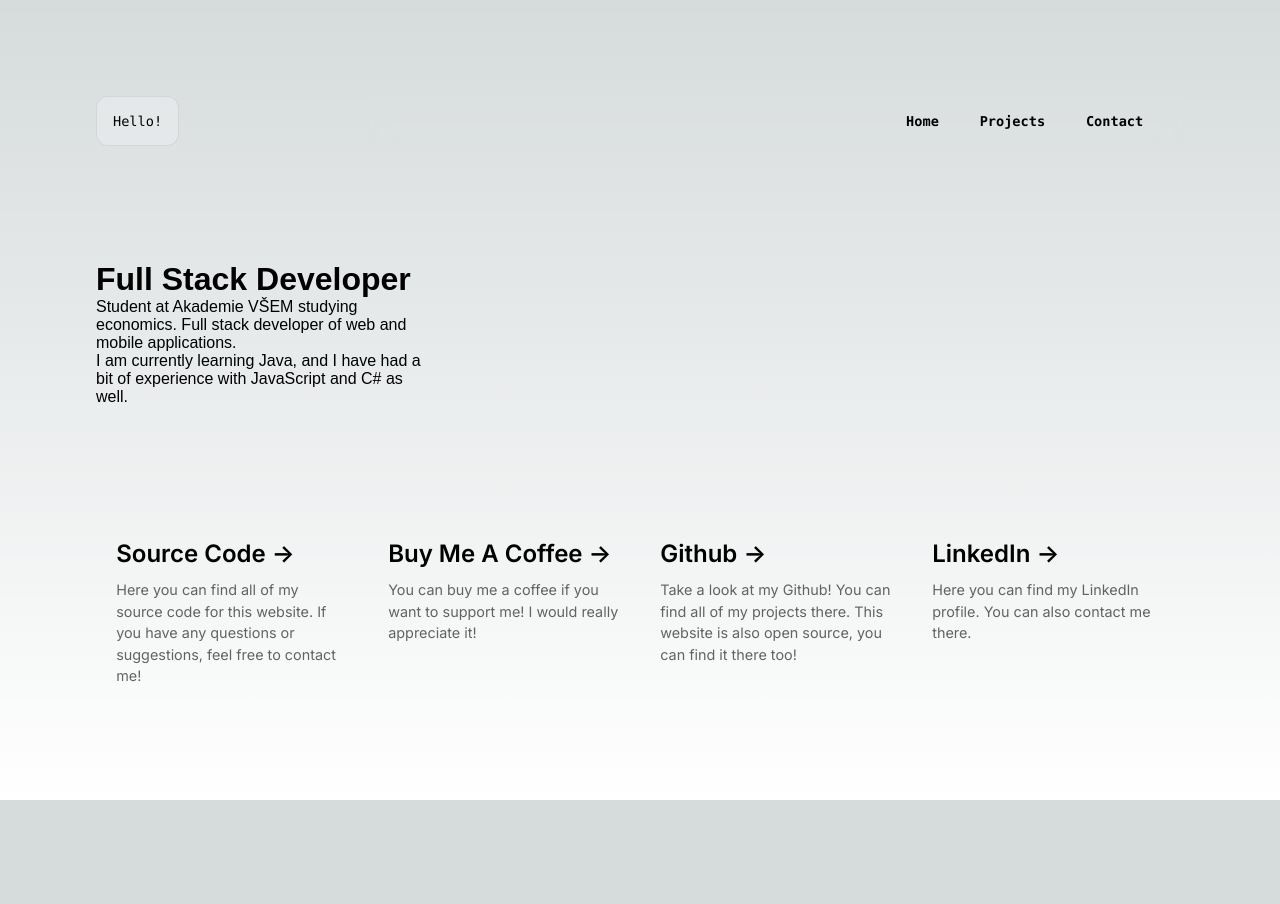
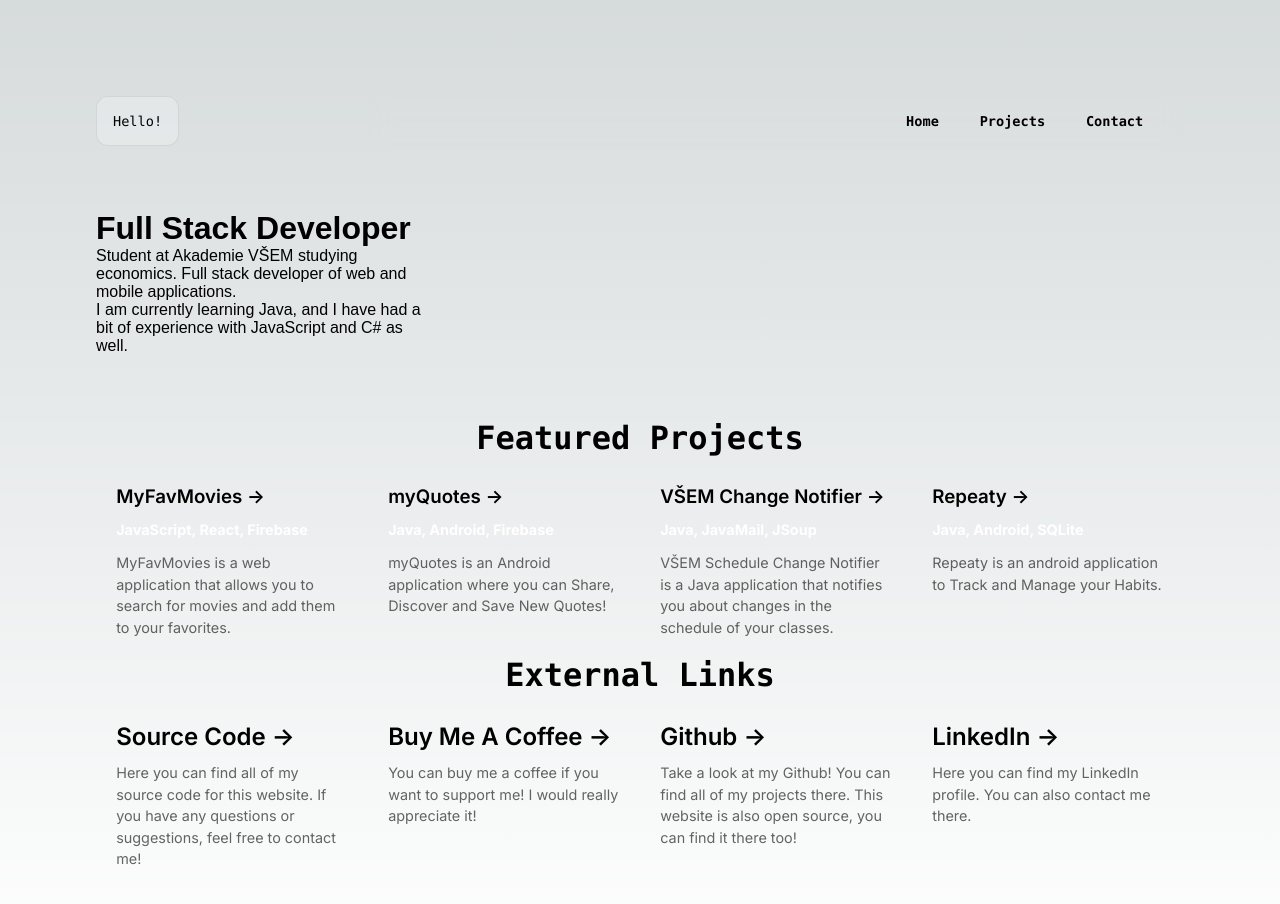
Before and after one commit to lukassobotik/personal-website, a Next.js app: page / in a window 1280 px wide. Shown: the top 904 px of the page. Before the commit the page ends 800 px from the top, so only its background shows below. Built offline with nearby package versions, Linux system fonts and the light colour scheme.

Commit message:
Featured Projects Basic Display

```diff
--- a/pages/index.tsx
+++ b/pages/index.tsx
@@ -23,6 +23,58 @@ export default function Home() {
           </div>
         </div>
 
+        <h2 className={styles.featured}>
+          Featured Projects
+        </h2>
+        <div className={styles.grid}>
+          <a href={""} className={styles.project}>
+            <h3 className={inter.className}>
+              MyFavMovies <span>-&gt;</span>
+            </h3>
+            <h5 className={inter.className}>
+              JavaScript, React, Firebase
+            </h5>
+            <p className={inter.className}>
+              MyFavMovies is a web application that allows you to search for movies and add them to your favorites.
+            </p>
+          </a>
+          <a href={""} className={styles.project}>
+            <h3 className={inter.className}>
+              myQuotes <span>-&gt;</span>
+            </h3>
+            <h5 className={inter.className}>
+              Java, Android, Firebase
+            </h5>
+            <p className={inter.className}>
+              myQuotes is an Android application where you can Share, Discover and Save New Quotes!
+            </p>
+          </a>
+          <a href={""} className={styles.project}>
+            <h3 className={inter.className}>
+              VŠEM Change Notifier <span>-&gt;</span>
+            </h3>
+            <h5 className={inter.className}>
+              Java, JavaMail, JSoup
+            </h5>
+            <p className={inter.className}>
+                VŠEM Schedule Change Notifier is a Java application that notifies you about changes in the schedule of your classes.
+            </p>
+          </a>
+          <a href={""} className={styles.project}>
+            <h3 className={inter.className}>
+              Repeaty <span>-&gt;</span>
+            </h3>
+            <h5 className={inter.className}>
+              Java, Android, SQLite
+            </h5>
+            <p className={inter.className}>
+              Repeaty is an android application to Track and Manage your Habits.
+            </p>
+          </a>
+        </div>
+        <h2 className={styles.featured}>
+          External Links
+        </h2>
         <div className={styles.grid}>
           <a href="https://github.com/PuckyEU/puckyeu.github.io" className={styles.card}>
             <h2 className={inter.className}>
--- a/styles/Home.module.css
+++ b/styles/Home.module.css
@@ -87,6 +87,47 @@
   width: 30%;
 }
 
+.featured {
+  text-align: center;
+  font-size: 2rem;
+  font-weight: 600;
+  margin-bottom: 0.7rem;
+}
+
+.project {
+  padding: 1rem 1.2rem;
+  border-radius: var(--border-radius);
+  background: rgba(var(--card-rgb), 0);
+  border: 1px solid rgba(var(--card-border-rgb), 0);
+  transition: background 200ms, border 200ms;
+ }
+
+.project span {
+  display: inline-block;
+  transition: transform 200ms;
+}
+
+.project h3 {
+  font-weight: 600;
+  margin-bottom: 0.7rem;
+}
+
+.project h5 {
+  margin-bottom: 0.7rem;
+  font-size: 0.9rem;
+  line-height: 1.5;
+  max-width: 30ch;
+  color: white;
+}
+
+.project p {
+  margin: 0;
+  opacity: 0.6;
+  font-size: 0.9rem;
+  line-height: 1.5;
+  max-width: 30ch;
+}
+
 .navbar {
   display: flex;
   align-items: center;
@@ -116,6 +157,15 @@
   }
 
   .card:hover span {
+    transform: translateX(4px);
+  }
+
+  .project:hover {
+    background: rgba(var(--card-rgb), 0.1);
+    border: 1px solid rgba(var(--card-border-rgb), 0.15);
+  }
+
+  .project:hover span {
     transform: translateX(4px);
   }
 }
```
